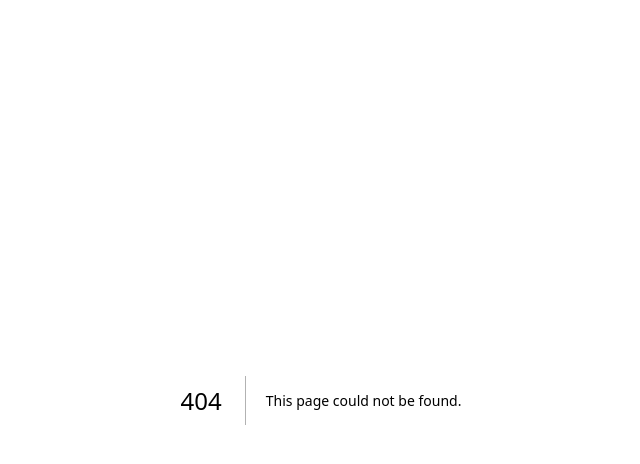
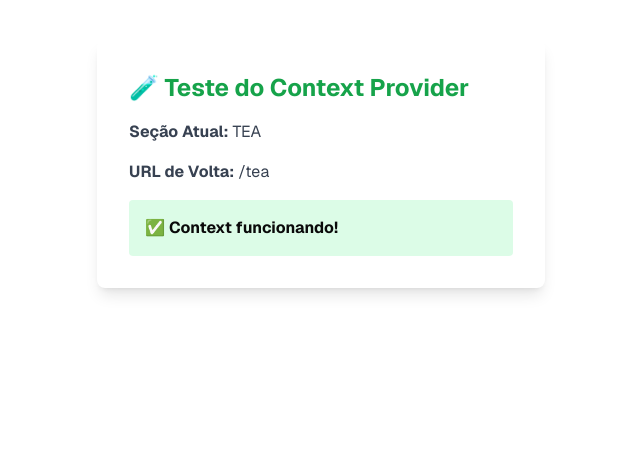
Before and after one commit to ClaudemirWork/teaplus-working, a Next.js app: page /teste-context in a window 1280 px wide. Before the commit this address had no page. Shown: the top 464 px of the page, without its empty margins (319-959 px from the left). Built offline with nearby package versions, Linux system fonts and the light colour scheme.

Commit message:
Create page.tsx teste do novo menu context dentro do app TeaPlus

```diff
--- /dev/null
+++ b/app/teste-context/page.tsx
@@ -0,0 +1,41 @@
+'use client'
+import { AppProvider, useAppContext } from '@/contexts/AppContext'
+
+// ✅ Componente que usa o context
+function TesteConteudo() {
+  const { currentSection, backUrl } = useAppContext()
+
+  return (
+    <div className="p-8 max-w-md mx-auto mt-10 bg-white rounded-lg shadow-lg">
+      <h1 className="text-2xl font-bold text-green-600 mb-4">
+        🧪 Teste do Context Provider
+      </h1>
+
+      <div className="space-y-4">
+        <p className="text-gray-700">
+          <strong>Seção Atual:</strong> {currentSection}
+        </p>
+
+        <p className="text-gray-700">
+          <strong>URL de Volta:</strong> {backUrl}
+        </p>
+
+        <div className="p-4 bg-green-100 rounded">
+          ✅ <strong>Context funcionando!</strong>
+        </div>
+      </div>
+    </div>
+  )
+}
+
+// ✅ Página principal com Provider
+export default function TesteContextPage() {
+  return (
+    <AppProvider
+      section="TEA"
+      userProfile={{ id: 1, nome: 'Usuário Teste' }}
+    >
+      <TesteConteudo />
+    </AppProvider>
+  )
+}
```
